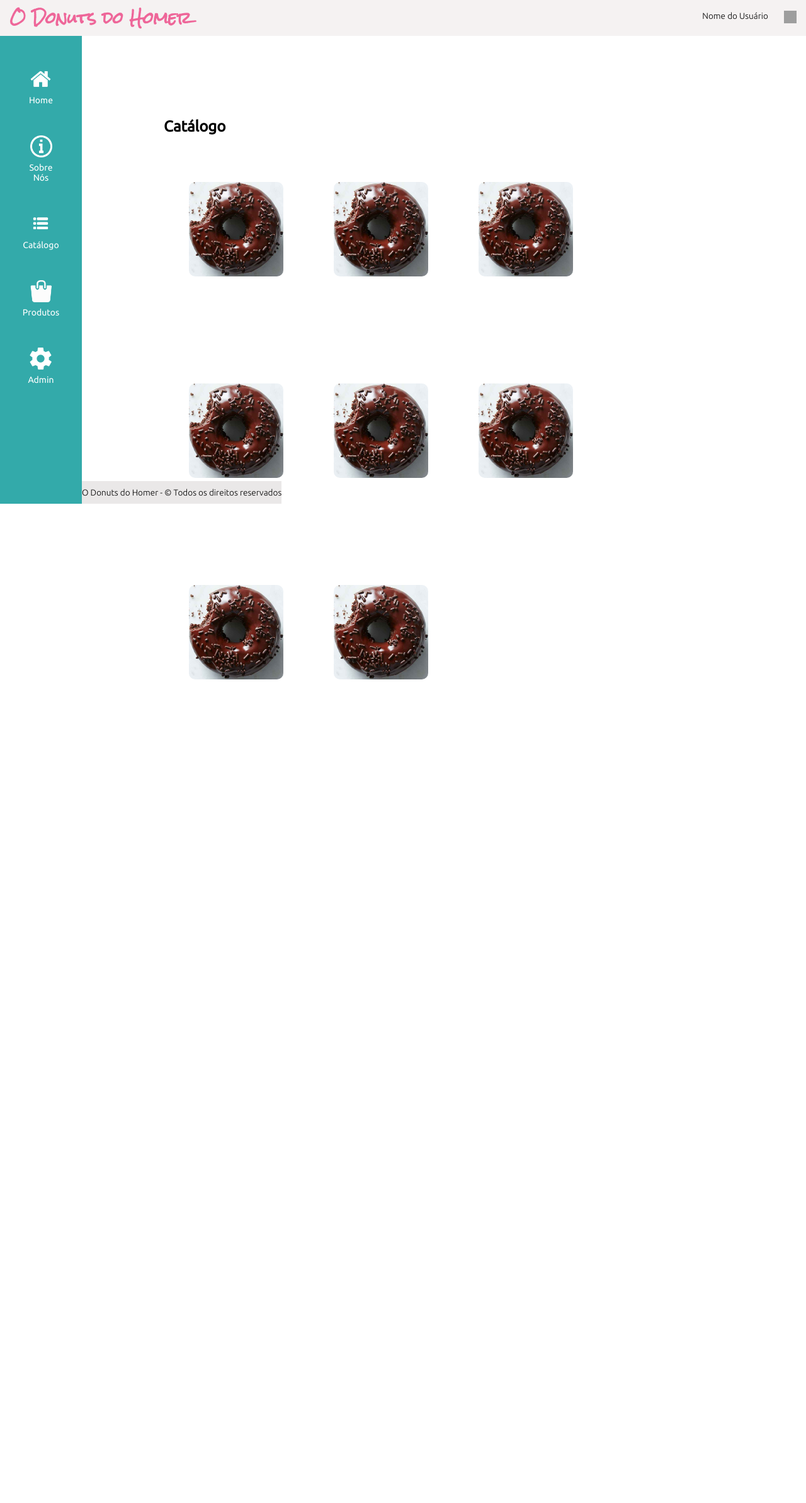
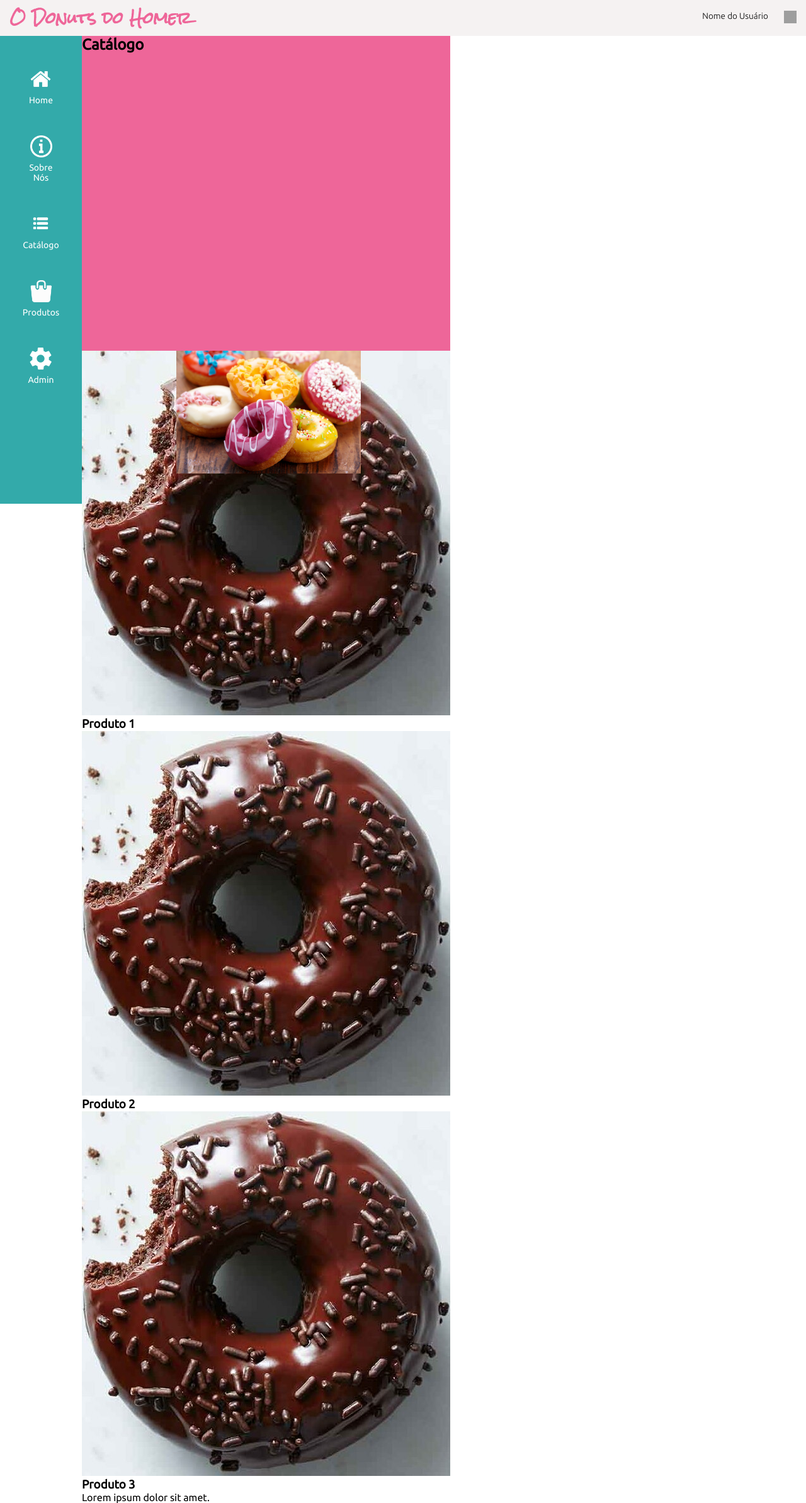
Before and after one commit to MkRodrigues/donuts-homer, a PHP site: page /catalogo.html in a window 1280 px wide. Shown: the whole page at 63% size. Before the commit the page ends 1079 px from the top, so only its background shows below. Run offline with PHP 8.4, Linux system fonts and the light colour scheme; grey boxes are pictures that could not be loaded.

Commit message:
Problema de layout
Problema de layout ao tentar incluir imagem sobre div, precisando resolver

```diff
--- a/catalogo.html
+++ b/catalogo.html
@@ -41,9 +41,18 @@
 
     <main class="main main-catalogo">
 
+        <section class="intro-catalogo">
+            <div class="main-img">
+            </div>
+
+            <div class="teste">
+                    <h2 class="ct-h2">Catálogo</h2>
+            </div>
+        </section>
+
+        <img class="img" src="image/catalogo.jpg" alt="donuts">
+
         <section class="produtos-catalogo">
-
-            <h2 class="ct-h2">Catálogo</h2>
 
             <div class="produtos-container">
                 <div class="produto">
@@ -61,7 +70,7 @@
                     <h3>Produto 3</h3>
                 </div>
 
-                <div class="produto">
+                <!-- <div class="produto">
                     <img class="donut-img" src="image/donuts-5(1).jpg" alt="Imagem do Produto">
                     <h3>Produto 4</h3>
                 </div>
@@ -84,18 +93,21 @@
                 <div class="produto">
                     <img class="donut-img" src="image/donuts-5(1).jpg" alt="Imagem do Produto">
                     <h3>Produto 4</h3>
-                </div>
+                </div> -->
             </div>
 
         </section>
 
+        <section class="frase-efeito">
+
+            <div>
+                <p>Lorem ipsum dolor sit amet.</p>
+            </div>
+            <div class="f-backgroung"></div>
+        </section>
+
     </main>
 
-    <footer class="footer footer-bg">
-        <div class="parag">
-            <p>O Donuts do Homer - © Todos os direitos reservados</p>
-        </div>
-    </footer>
 </body>
 
 </html>
--- a/css/catalogo.css
+++ b/css/catalogo.css
@@ -2,10 +2,54 @@
 
 /* ---------->>> MAIN <<<-----------*/
 
-.main {
-    margin: 130px;
+.intro-catalogo {
+    background: #e69;
+    width: 100%;
+    height: 500px;
 }
 
+.img::after, .img::before {
+    content: ' ';
+    display: table;
+    clear: both;
+}
+
+.img {
+    width: 50%;
+    position: absolute;
+    left: 150px;
+
+}
+
+
+
+
+
+
+
+
+
+
+
+
+
+
+
+
+
+
+
+
+
+
+
+
+
+
+/* .main {
+    margin: 130px;
+} */
+/*
 .produtos-catalogo {
     display: flex ;
     justify-content: center;
@@ -21,8 +65,8 @@
     display: flex;
     width: 150px;
     height: 300px;
-    /* background: rgb(245, 242, 242); */
-    /* background: #e69; */
+    background: rgb(245, 242, 242);
+    background: #e69;
     flex-direction: column;
     padding: 0 30px;
     justify-content: center;
@@ -39,6 +83,6 @@
     height: 150px;
     border-radius: 10px;
     margin: 0 auto;
-    /* border: 10px solid #cf966b;÷ */
-    /* box-shadow: 0 0 0 10px #e69; */
-}
+    border: 10px solid #cf966b;÷
+    box-shadow: 0 0 0 10px #e69;
+} */
```
Also changed, not shown: teste/estilo.css (added, +26 -0 lines), teste/index.html (added, +19 -0 lines), image/catalogo.jpg (added), 1 other file.
